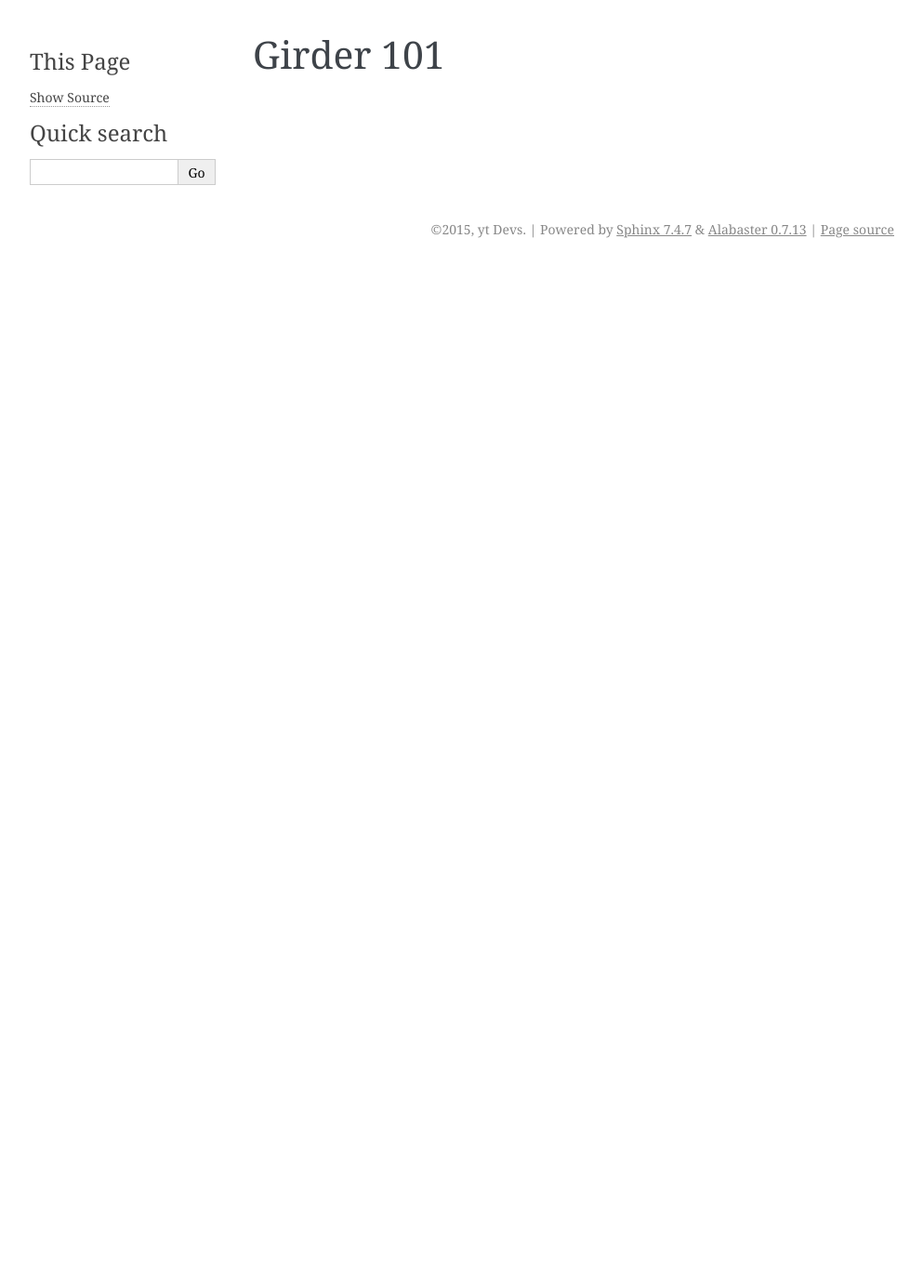
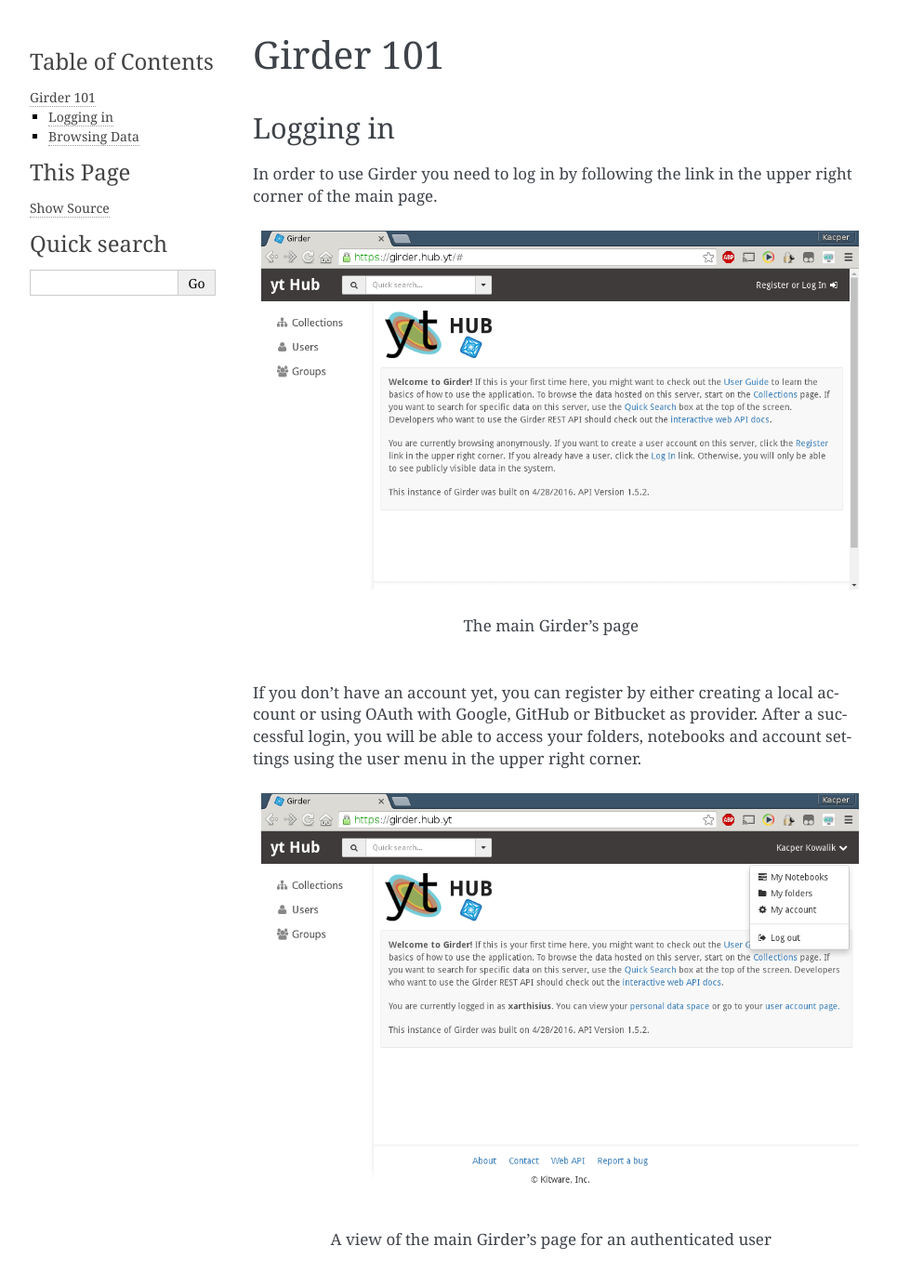
Before and after one commit to munkm/ythub-docs, a Sphinx documentation site: the page built from source/girder.rst, in a window 1280 px wide and 1400 px high. Shown: the top 1383 px of the window at 93% size, without its empty margins (148-1141 px from the left). Built offline with Sphinx 7.4.7, drawn with Linux system fonts in a browser that asks for light colours; some of the changed text lies outside the part shown.

Commit message:
Expand girder chapter

```diff
--- a/source/girder.rst
+++ b/source/girder.rst
@@ -1,2 +1,35 @@
 Girder 101
 ==========
+
+Logging in
+----------
+
+In order to use Girder you need to log in by following the link in the upper
+right corner of the main page.
+
+.. figure::  _static/girder_mainpage.png
+    :align:   center
+
+    The main Girder's page
+
+If you don't have an account yet, you can register by either creating a local
+account or using OAuth with Google, GitHub or Bitbucket as provider. After a
+successful login, you will be able to access your folders, notebooks and
+account settings using the user menu in the upper right corner.
+
+.. figure::  _static/girder_mainpage_auth.png
+    :align:   center
+
+    A view of the main Girder's page for an authenticated user
+
+
+Browsing Data
+-------------
+
+You can access the data stored in Girder by following *Collections* link in the
+left sidebar menu.
+
+.. figure::  _static/girder_collections.png
+    :align:   center
+
+    The default collections view.
```
Also changed, not shown: source/_static/girder_collections.png (added), source/_static/girder_mainpage.png (added), source/_static/girder_mainpage_auth.png (added).
